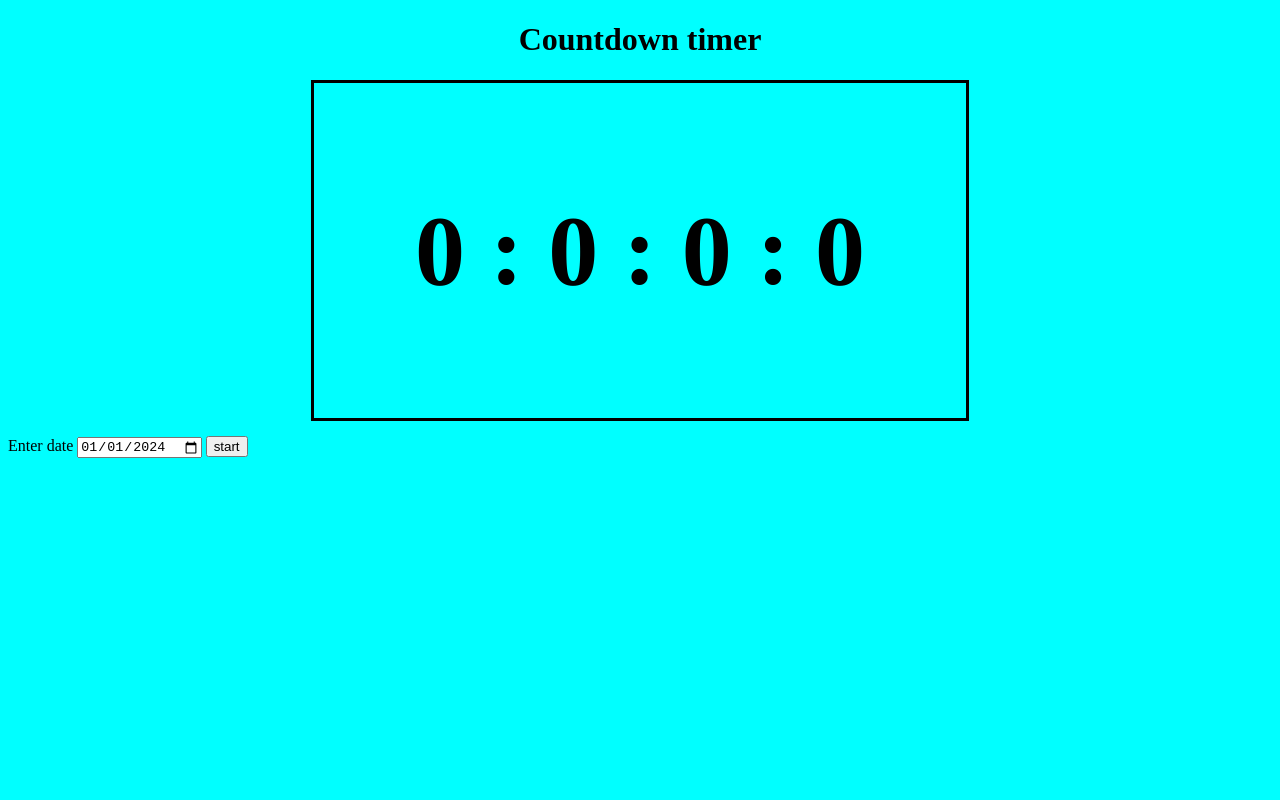
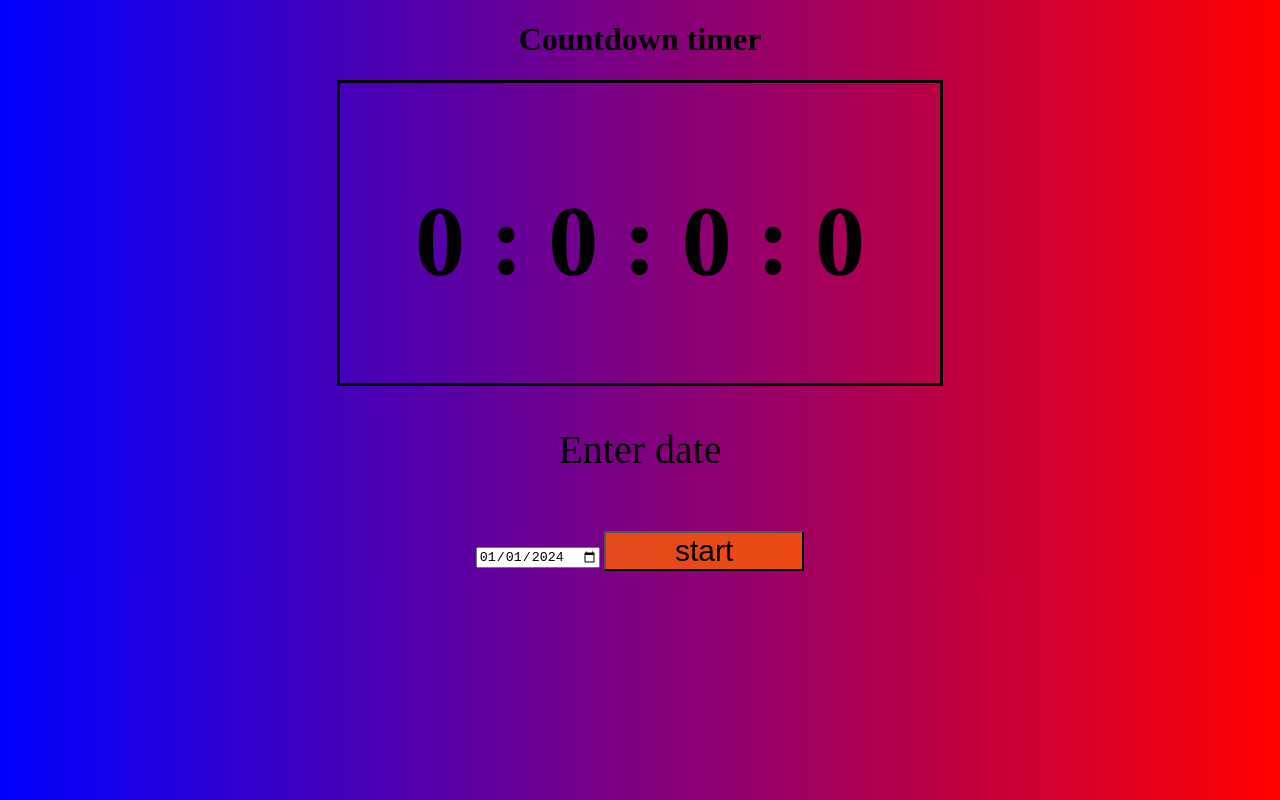
Before and after one commit to AaronSledge/AaronSledge.Timer.io, a plain HTML site: page index.html in a window 1280 px wide. Drawn offline with Linux system fonts and the light colour scheme.

Commit message:
Change background color and font size for p tag

```diff
--- a/index.html
+++ b/index.html
@@ -23,8 +23,9 @@
             </span>
         </div>
 
-        <div>
-            <p>Enter date</p>
+        <div id="input">
+            <p class="text">Enter date</p>
+            <br></br>
             <input type="date" id="time" value="2024-01-01">
             <button onclick="startBtn()">start</button>
         </div>
--- a/styles.css
+++ b/styles.css
@@ -1,5 +1,6 @@
 body {
-    background-color: aqua;
+    background-color: orangered;
+    background-image: linear-gradient(90deg, blue, red);
 }
 
 h1 {
@@ -8,13 +9,12 @@ h1 {
 
 .date {
     display: inline-block;
-
 }
 
 #timer {
     margin: auto;
-    width: 50%;
-    padding: 10px;
+    width: 600px;
+    height: 300px;
     border: 3px solid black;
     text-align: center;
     font-weight: bold;
@@ -24,3 +24,19 @@ h1 {
 p {
     display: inline-block;
 }
+
+button {
+    width: 200px;
+    height: 40px;
+    background-color: rgba(255, 94, 0, 0.798);
+    font-size: 30px;
+}
+#input {
+    margin: auto;
+    width: 50%;
+    text-align: center;
+}
+
+.text {
+    font-size: 40px;
+}
```
